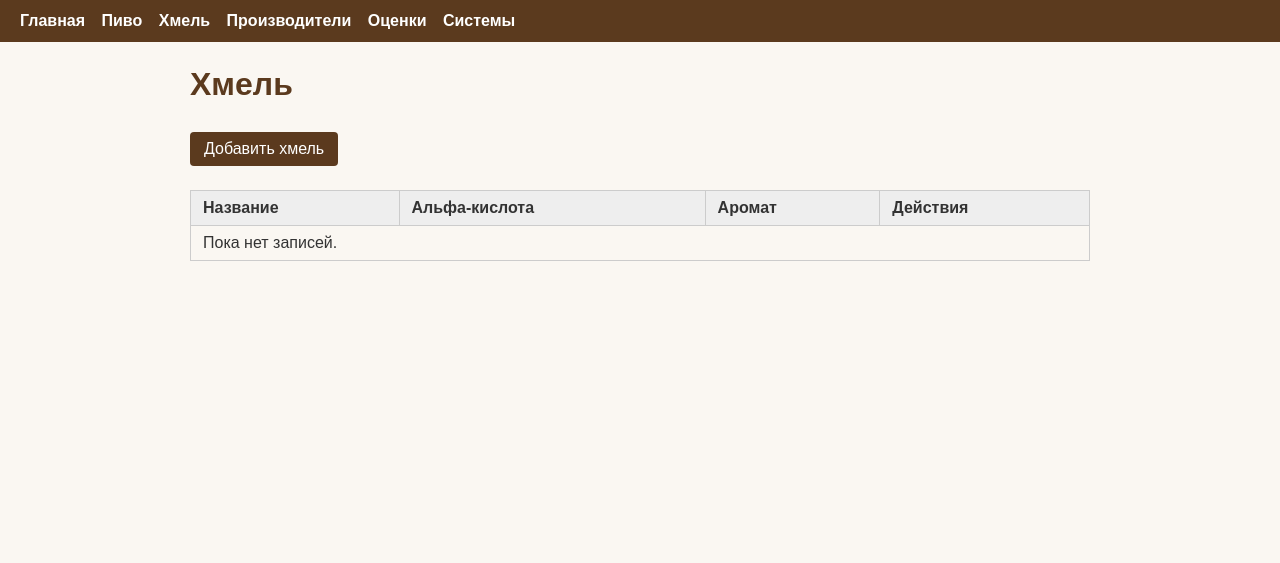
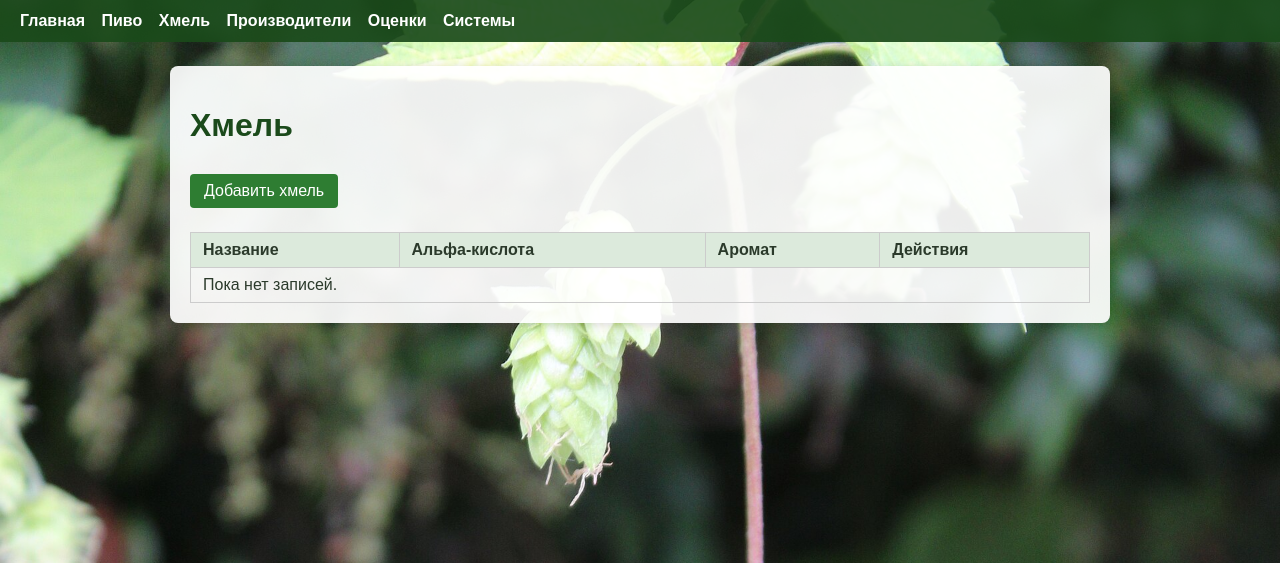
Before and after one commit to qqmax7/hopbeer, a Django app: page /hops/ in a window 1280 px wide. Shown: the top 563 px of the page. Run offline with Django 4.2, Linux system fonts and the light colour scheme; data that the repository does not hold is empty.

Commit message:
feat: зелёная тема и фон с полем хмеля на всех страницах

```diff
--- a/static/css/style.css
+++ b/static/css/style.css
@@ -2,12 +2,13 @@ body {
     font-family: Arial, sans-serif;
     margin: 0;
     padding: 0;
-    background: #faf7f2;
-    color: #333;
+    background: #f0f7f0 url('../img/hops-field.jpg') no-repeat center center fixed;
+    background-size: cover;
+    color: #2b3a2b;
 }
 
 header {
-    background: #5b3a1e;
+    background: rgba(27, 74, 27, 0.92);
     color: #fff;
     padding: 12px 20px;
 }
@@ -22,11 +23,14 @@ header nav a {
 main {
     max-width: 900px;
     margin: 24px auto;
-    padding: 0 20px;
+    padding: 20px;
+    background: rgba(255, 255, 255, 0.92);
+    border-radius: 8px;
+    box-shadow: 0 2px 10px rgba(0, 0, 0, 0.15);
 }
 
 h1 {
-    color: #5b3a1e;
+    color: #1b4a1b;
 }
 
 table {
@@ -42,12 +46,12 @@ th, td {
 }
 
 th {
-    background: #eee;
+    background: #dceadc;
 }
 
 a.button {
     display: inline-block;
-    background: #5b3a1e;
+    background: #2e7d32;
     color: #fff;
     padding: 8px 14px;
     text-decoration: none;
@@ -67,7 +71,7 @@ input, select, textarea {
 }
 
 button {
-    background: #5b3a1e;
+    background: #2e7d32;
     color: #fff;
     border: none;
     padding: 8px 16px;
```
Also changed, not shown: static/img/hops-field.jpg (added), 1 other file.
